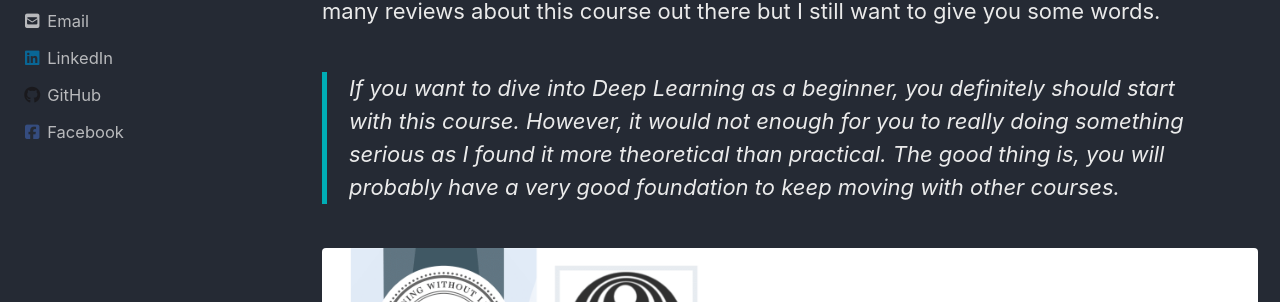
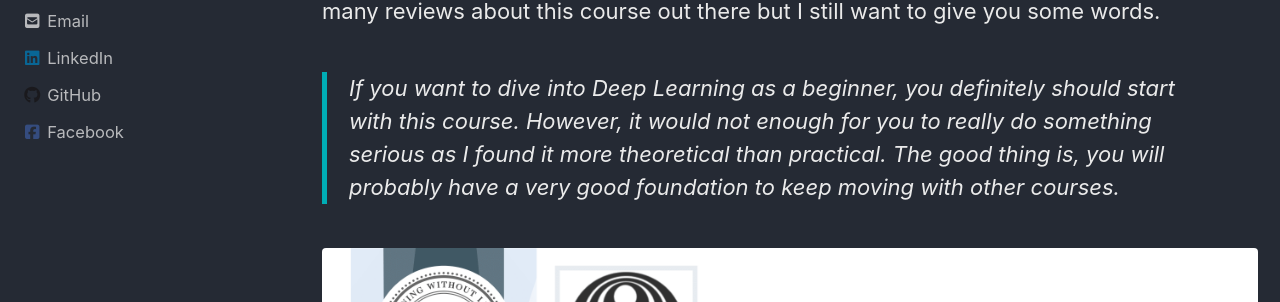
Before and after one commit to datasciblog/datasciblog.github.io, a Jekyll site: the page built from _posts/2019-12-19-DL-xx-accomplishing-deep-learning-specialization.md, in a window 1280 px wide and 900 px high. Shown: the part 346-648 px from the top of the window. Built offline with Jekyll 4.4.1, drawn with Linux system fonts in a browser that asks for light colours; cached includes are drawn as plain includes; nearby versions of some CDN libraries.

Commit message:
Update 2019-12-19-DL-xx-accomplishing-deep-learning-specialization.md

```diff
--- a/_posts/2019-12-19-DL-xx-accomplishing-deep-learning-specialization.md
+++ b/_posts/2019-12-19-DL-xx-accomplishing-deep-learning-specialization.md
@@ -19,7 +19,7 @@ classes: wide
 
 Finally, I can finish the [Deep Learning Specialization](https://www.coursera.org/specializations/deep-learning) offered by Coursera. There are so many reviews about this course out there but I still want to give you some words.
 
-> If you want to dive into Deep Learning as a beginner, you definitely should start with this course. However, it would not enough for you to really doing something serious as I found it more theoretical than practical. The good thing is, you will probably have a very good foundation to keep moving with other courses.
+> If you want to dive into Deep Learning as a beginner, you definitely should start with this course. However, it would not enough for you to really do something serious as I found it more theoretical than practical. The good thing is, you will probably have a very good foundation to keep moving with other courses.
 
 <figure>
 	<img src="https://github.com/datasciblog/datasciblog.github.io/blob/master/_posts/images/2019-12-19-DL-xx-accomplishing-deep-learning-specialization/cert.png?raw=true">
```
